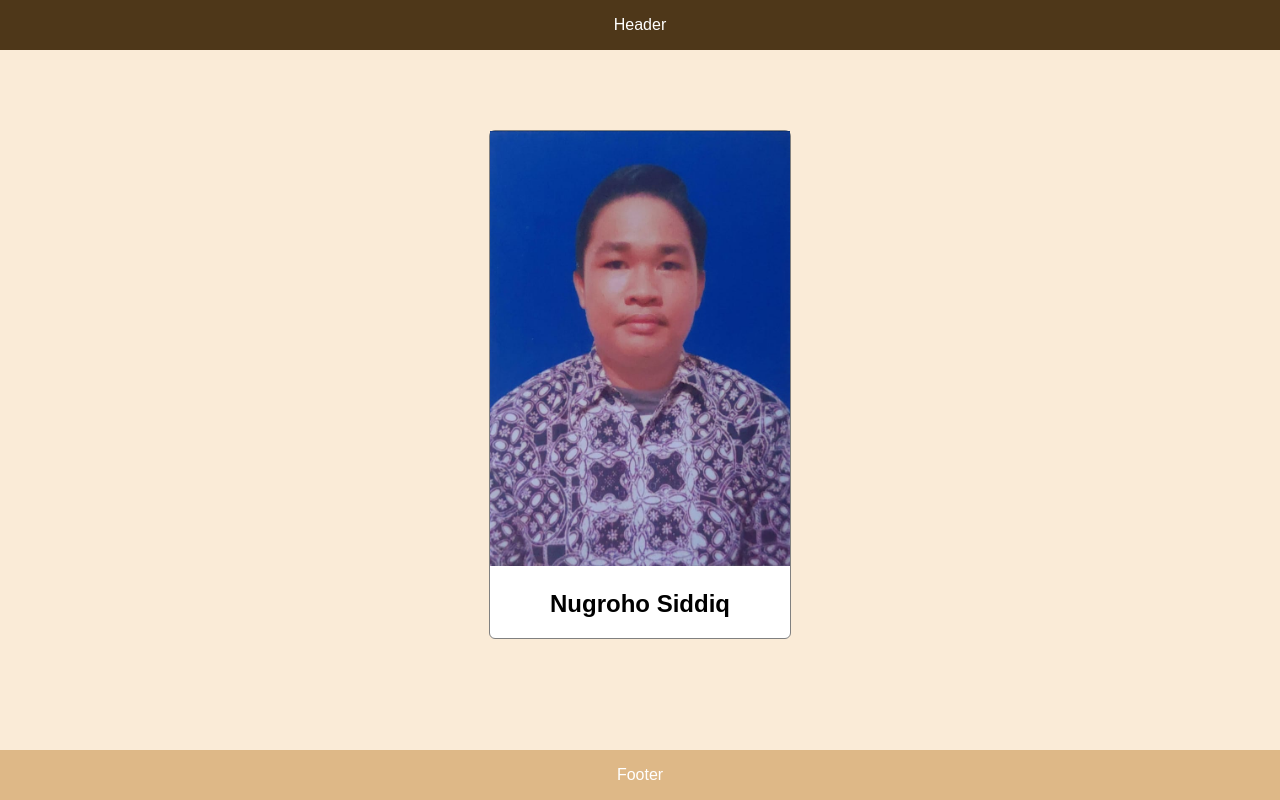
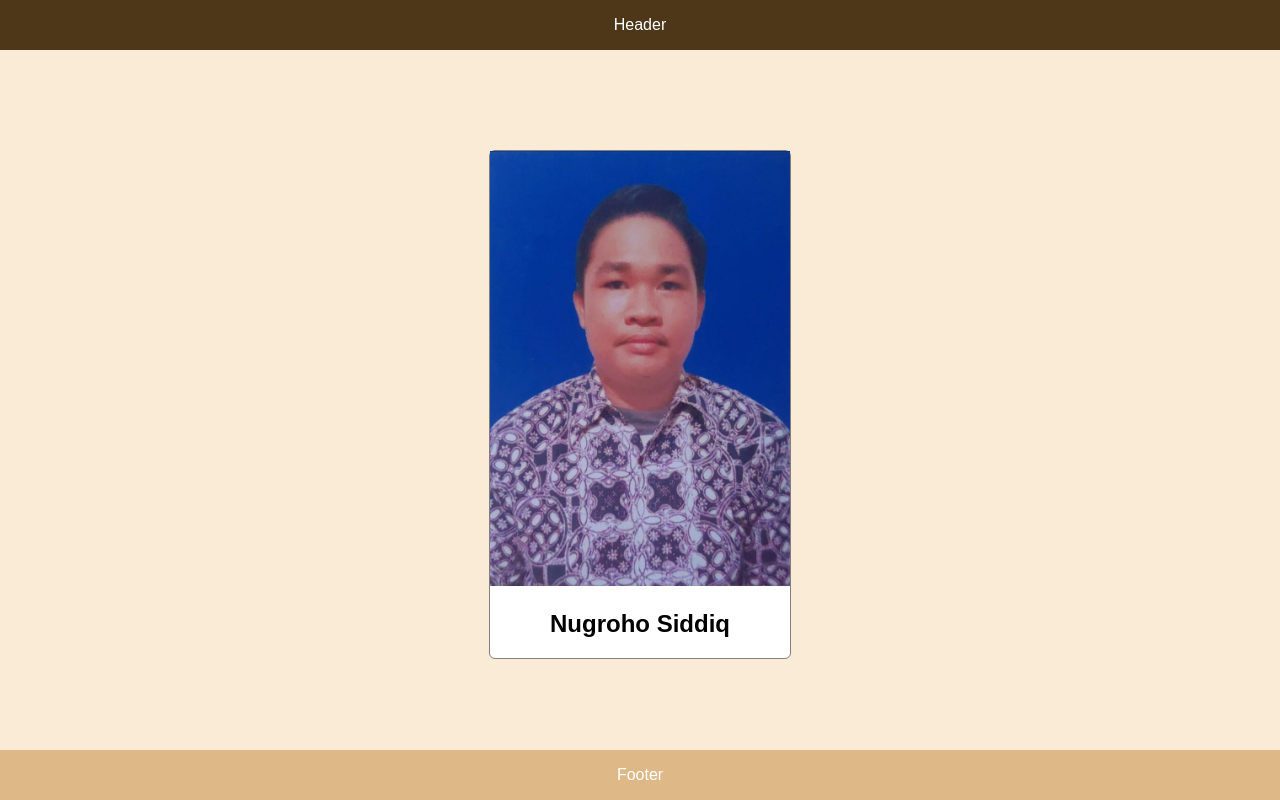
Before and after one commit to mubiyarto/dicoding-remote, a plain HTML site: page index.html in a window 1280 px wide. Drawn offline with Linux system fonts and the light colour scheme.

Commit message:
update profile container

```diff
--- a/style.css
+++ b/style.css
@@ -9,7 +9,7 @@ body {
 
  #profile-container{
    max-width: 300px;
-   margin: 80px auto;
+   margin: 100px auto;
    background-color: white;
    border: 1px solid gray;
    border-radius: 6px;
```
